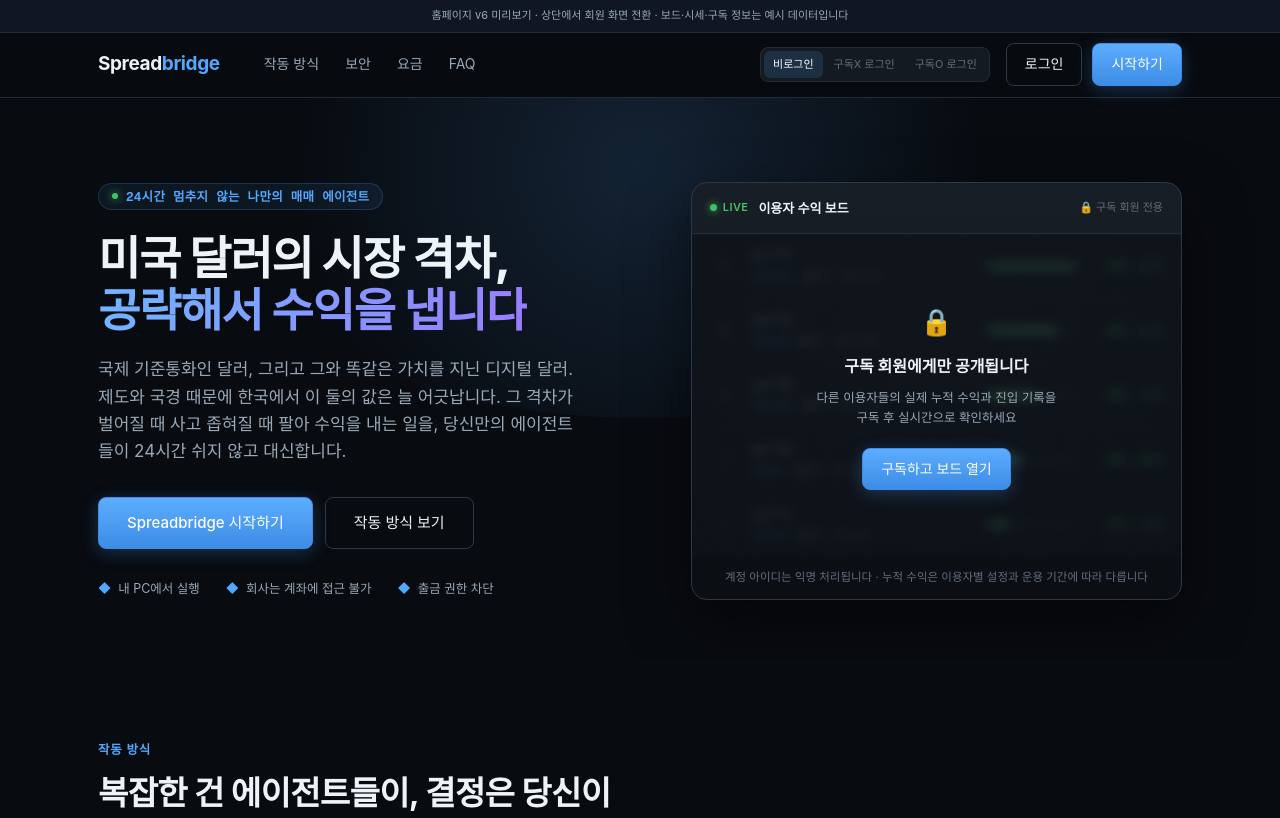
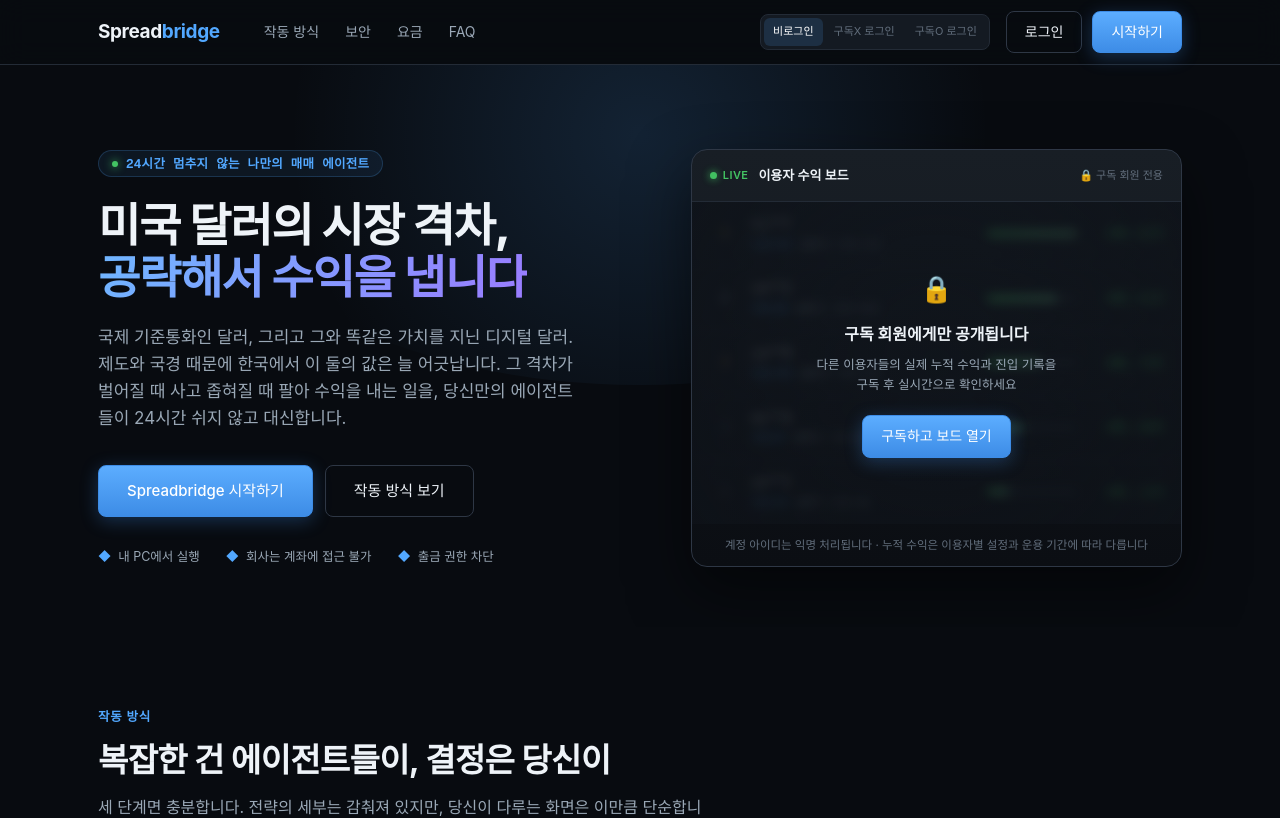
Before and after one commit to thespreadbridge/spreadbridge-frontend, a Next.js app: page / in a window 1280 px wide. Shown: the top 818 px of the page. Built offline with nearby package versions, Linux system fonts and the light colour scheme.

Commit message:
Remove preview notice from the homepage header

```diff
--- a/src/components/home-v6/HomePreview.tsx
+++ b/src/components/home-v6/HomePreview.tsx
@@ -91,7 +91,6 @@
       onKeyDown={event => {
         if ((event.key === 'Enter' || event.key === ' ') && event.target instanceof Element && event.target.matches('.faq-q')) activate(event.target, event);
       }}>
-      <div className="preview-note">홈페이지 v6 미리보기 · 상단에서 회원 화면 전환 · 보드·시세·구독 정보는 예시 데이터입니다</div>
       {children}
       {notice ? <div className="preview-toast" role="status">{notice}<button type="button" onClick={() => setNotice('')} aria-label="안내 닫기">×</button></div> : null}
     </div>
--- a/src/components/home-v6/home-v6.css
+++ b/src/components/home-v6/home-v6.css
@@ -401,7 +401,6 @@
 
 @scope (.spreadbridge-home) {
   :scope { min-height: 100vh; display: flow-root; }
-  .preview-note { padding: 7px 20px; text-align: center; font-size: 11px; color: #9aa8b6; background: #101722; border-bottom: 1px solid #232b36; }
   .preview-toast { position: fixed; bottom: 24px; left: 50%; transform: translateX(-50%); z-index: 250; display: flex; align-items: center; gap: 20px; max-width: calc(100% - 32px); padding: 14px 18px; border: 1px solid var(--line-2); border-radius: 12px; background: var(--panel); box-shadow: 0 12px 40px #0008; font-size: 13px; }
   .preview-toast button { border: 0; background: transparent; color: var(--ink); font-size: 22px; cursor: pointer; }
   :scope[data-board-open="true"] .member-board { display: flex; }
```
